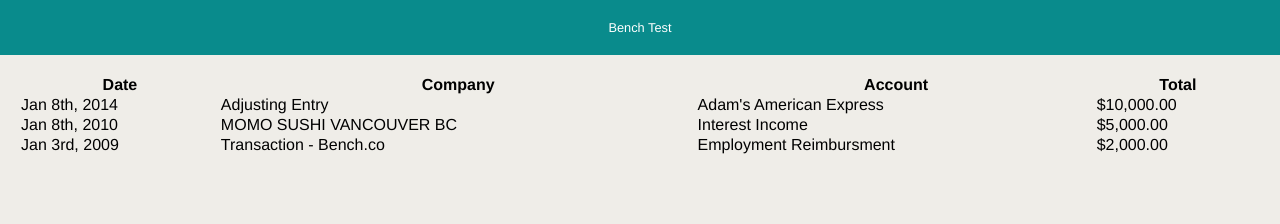
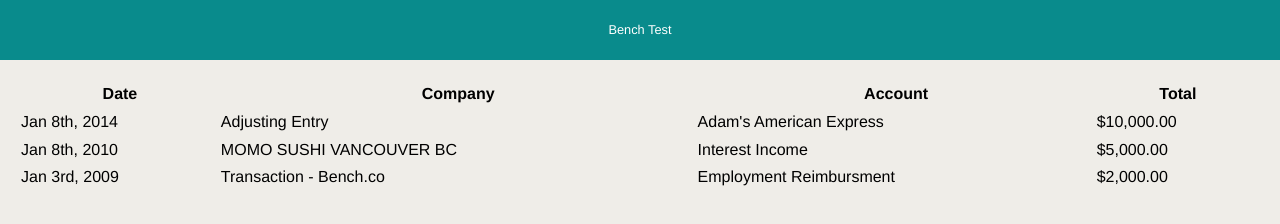
Before and after one commit to reynaldot/rest-test, a plain HTML site: page index.html in a window 1280 px wide. Drawn offline with Linux system fonts and the light colour scheme.

Commit message:
setup custom text line height to match design

```diff
--- a/index.html
+++ b/index.html
@@ -28,6 +28,7 @@
     :root {
       /* typography */
       --font-family: Helvetica, Arial, sans-serif;
+      --line-height: 1.6;
 
       /* brand colours */
       --cyan: #098B8C;
@@ -41,6 +42,7 @@
     body {
       font-family: var(--font-family);
       background-color: var(--sand);
+      line-height: var(--line-height);
     }
 
     .header {
```
